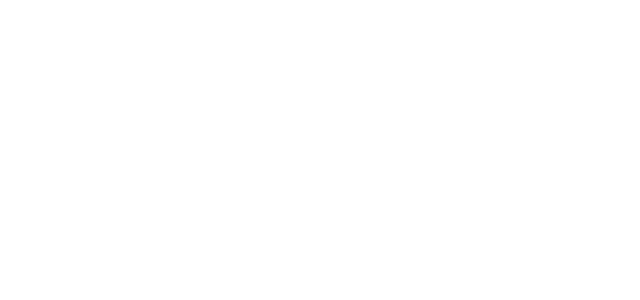
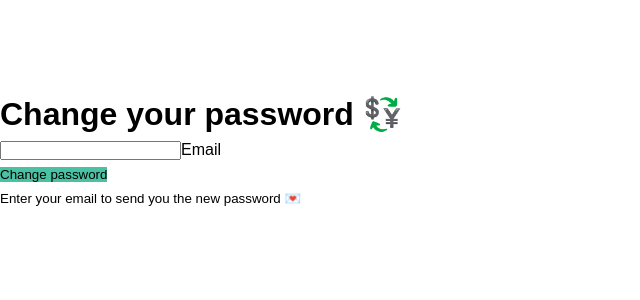
Before and after one commit to MrsGlou/Nails-Proyect, a React (Vite) app in the folder Frontend-NP/: page /platform/forgotpassword in a window 1280 px wide. Before the commit this address had no page. Shown: the top 300 px of the page, without its empty margins (0-640 px from the left). Built offline with nearby package versions, Linux system fonts and the light colour scheme.

Commit message:
login + forgotpassword

```diff
--- a/Frontend-NP/package.json
+++ b/Frontend-NP/package.json
@@ -21,7 +21,8 @@
     "react-dom": "^18.2.0",
     "react-hook-form": "^7.45.4",
     "react-router-dom": "^6.14.2",
-    "swal": "^0.1.0"
+    "swal": "^0.1.0",
+    "sweetalert2": "^11.7.22"
   },
   "devDependencies": {
     "@types/react": "^18.2.15",
--- a/Frontend-NP/src/App.jsx
+++ b/Frontend-NP/src/App.jsx
@@ -1,11 +1,9 @@
 import "./App.css";
 import { Outlet } from "react-router-dom";
-import Navbar from "./components/Navbar";
 
 function App() {
   return (
     <>
-      <Navbar />
       <main>
         <Outlet />
       </main>
--- a/Frontend-NP/src/components/Navbar.jsx
+++ b/Frontend-NP/src/components/Home/Navbar.jsx
@@ -24,6 +24,9 @@
       <NavLink to="/">
         <button className="btn_nav team">NUESTRO EQUIPO</button>
       </NavLink>
+      <NavLink to="/platform/login">
+        <button className="btn_nav bookAppoitnment">AREA EMPLEADO</button>
+      </NavLink>
       <NavLink to="/serviceselect">
         <button className="btn_nav bookAppoitnment">PEDIR CITA</button>
       </NavLink>
--- /dev/null
+++ b/Frontend-NP/src/hooks/useForgotPassword.jsx
@@ -0,0 +1,68 @@
+import Swal from "sweetalert2/dist/sweetalert2.all.js";
+
+export const useForgotPassword = (res, setRes, setForgotOk) => {
+  //! -------- 200 ={ updateUser: true, sendPassword: true}
+  if (res?.status == 200) {
+    if (res?.data?.sendPassword == true && res?.data?.updateUser == true) {
+      setForgotOk(() => true);
+      setRes(() => ({}));
+      Swal.fire({
+        icon: "success",
+        title: "Change password ok",
+        text: "Send email with your new password ✅",
+        showConfirmButton: false,
+        timer: 3000,
+      });
+    }
+  }
+
+  //! -------- 404 = { updateUser: false, sendPassword: true}
+  if (
+    res?.response?.data?.sendPassword == true &&
+    res?.response?.data?.updateUser == false
+  ) {
+    setRes(() => ({}));
+    Swal.fire({
+      icon: "error",
+      title: "Error send incorrect email",
+      text: "We don't change your password, your email isn't valid ❎",
+      showConfirmButton: false,
+      timer: 1500,
+    });
+  }
+  //! -------- 404 = 'User no register'
+
+  if (res?.response?.data?.includes("User not found")) {
+    setRes(() => ({}));
+    Swal.fire({
+      icon: "error",
+      title: "Oops...",
+      text: "Enter a valid email address ❎",
+      showConfirmButton: false,
+      timer: 3000,
+    });
+  }
+  //! -------- 404 = 'dont send email and dont update user'
+  if (res?.response?.data?.includes("Dont send email and dont update user")) {
+    setRes(() => ({}));
+    Swal.fire({
+      icon: "error",
+      title: "Oops...",
+      text: "No update password,  ❎ Try again, please",
+      showConfirmButton: false,
+      timer: 3000,
+    });
+  }
+
+  //! -------- 500 = interval server error
+  if (res?.response?.status == 500) {
+    setRes(() => ({}));
+    Swal.fire({
+      icon: "error",
+      title: "Oops...",
+      text: "Internal server error ❎, please try again ",
+      showConfirmButton: false,
+      timer: 1500,
+    });
+  }
+};
--- a/Frontend-NP/src/hooks/useLoginError.jsx
+++ b/Frontend-NP/src/hooks/useLoginError.jsx
@@ -26,7 +26,7 @@
 
   //Respuesta 404: Usuario o contraseña mal
 
-  if (res?.response?.data?.includes("password dont match")) {
+  if (res?.response?.data?.includes("Invalid password")) {
     setRes(() => {});
     Swal.fire({
       icon: "error",
@@ -38,7 +38,7 @@
   }
 
   //! ------------------- 404: 'User no register'
-  if (res?.response?.data?.includes("User no register")) {
+  if (res?.response?.data?.includes("User not found")) {
     Swal.fire({
       icon: "error",
       title: "Oops...",
--- a/Frontend-NP/src/main.jsx
+++ b/Frontend-NP/src/main.jsx
@@ -4,26 +4,35 @@
 import "./index.css";
 import { BrowserRouter, Routes, Route } from "react-router-dom";
 import Home from "./pages/Home.jsx";
-import SelectDate from "./pages/Appointment/SelectDate.jsx";
-import IntroduceData from "./pages/Appointment/IntroduceData.jsx";
 import VerifyAppointment from "./pages/Appointment/VerifyAppointment.jsx";
 import AppointmentForm from "./pages/AppointmentForm.jsx";
+import Login from "./pages/EmployeePortal/Login.jsx";
+import { AuthContextProvider } from "./contexts/authContext.jsx";
+import ForgotPassword from "./pages/EmployeePortal/ForgotPassword.jsx";
+import { Dashboard } from "./pages/EmployeePortal/Dashboard.jsx";
 
 ReactDOM.createRoot(document.getElementById("root")).render(
   <React.StrictMode>
     <BrowserRouter>
+      <AuthContextProvider>
         <Routes>
           <Route path="/" element={<App />}>
             <Route index element={<Home />} />
             <Route path="/serviceselect" element={<AppointmentForm />} />
-          <Route path="/servicehour" element={<SelectDate />} />
-          <Route path="/clientnew" element={<IntroduceData />} />
             <Route
               path="/verifyappointment/:id"
               element={<VerifyAppointment />}
             />
+
+            <Route path="/platform/login" element={<Login />} />
+            <Route path="/platform/dashboard" element={<Dashboard />} />
+            <Route
+              path="/platform/forgotpassword"
+              element={<ForgotPassword />}
+            />
           </Route>
         </Routes>
+      </AuthContextProvider>
     </BrowserRouter>
   </React.StrictMode>
 );
--- a/Frontend-NP/src/pages/EmployeePortal/Dashboard.jsx
+++ b/Frontend-NP/src/pages/EmployeePortal/Dashboard.jsx
@@ -0,0 +1,5 @@
+import React from "react";
+
+export const Dashboard = () => {
+  return <div>Dashboard</div>;
+};
--- a/Frontend-NP/src/pages/EmployeePortal/ForgotPassword.jsx
+++ b/Frontend-NP/src/pages/EmployeePortal/ForgotPassword.jsx
@@ -0,0 +1,70 @@
+import React, { useEffect, useState } from "react";
+import { useForm } from "react-hook-form";
+import { useForgotPassword } from "../../hooks/useForgotPassword";
+import { Navigate } from "react-router-dom";
+import { forgotPasswordUser } from "../../services/API_user/user.service";
+
+const ForgotPassword = () => {
+  const [res, setRes] = useState({});
+  const [send, setSend] = useState(false);
+  const [forgotOk, setForgotOk] = useState(false);
+  const { handleSubmit, register } = useForm();
+
+  const formSubmit = async (formData) => {
+    setSend(true);
+    setRes(await forgotPasswordUser(formData));
+    setSend(false);
+  };
+
+  //! 2) ----------------USEEFFECT QUE GESTIONA LA RES CON SUS ERRORES Y SUS 200
+  useEffect(() => {
+    console.log(res);
+    useForgotPassword(res, setRes, setForgotOk);
+  }, [res]);
+
+  //Reenviamos al login cuando le hemos enviado la cotnraseña
+  if (forgotOk) {
+    console.log("envio de la contraseña correcto");
+    return <Navigate to="/login" />;
+  }
+
+  return (
+    <>
+      <div className="form-wrap">
+        <h1>Change your password 💱</h1>
+
+        <form onSubmit={handleSubmit(formSubmit)}>
+          <div className="user_container form-group">
+            <input
+              className="input_user"
+              type="text"
+              id="email"
+              name="email"
+              autoComplete="false"
+              {...register("email", { required: true })}
+            />
+            <label htmlFor="custom-input" className="custom-placeholder">
+              Email
+            </label>
+          </div>
+
+          <div className="btn_container">
+            <button
+              className="btn"
+              type="submit"
+              disabled={send}
+              style={{ background: send ? "#49c1a388" : "#49c1a2" }}
+            >
+              Change password
+            </button>
+          </div>
+
+          <p className="bottom-text">
+            <small>Enter your email to send you the new password 💌</small>
+          </p>
+        </form>
+      </div>
+    </>
+  );
+};
+export default ForgotPassword;
--- a/Frontend-NP/src/pages/EmployeePortal/Login.jsx
+++ b/Frontend-NP/src/pages/EmployeePortal/Login.jsx
@@ -3,6 +3,7 @@
 import { loginUser } from "../../services/API_user/user.service";
 import { Link, Navigate } from "react-router-dom";
 import { useLoginError } from "../../hooks/useLoginError";
+import { useAuth } from "../../contexts/authContext";
 
 const Login = () => {
   const { handleSubmit, register } = useForm();
@@ -30,9 +31,9 @@
 
   if (loginOk) {
     if (res.data.user.check == false) {
-      return <Navigate to="/verifyCode" />;
+      return <Navigate to="/platform/verifyCode" />;
     } else {
-      return <Navigate to="/dashboard" />;
+      return <Navigate to="/platform/dashboard" />;
     }
   }
   return (
--- a/Frontend-NP/src/pages/Home.jsx
+++ b/Frontend-NP/src/pages/Home.jsx
@@ -1,10 +1,12 @@
 import Hero from "../components/Home/Hero";
 import Services from "../components/Home/Services";
 import ServicesTypes from "../components/Home/ServicesTypes";
+import Navbar from "../components/Home/Navbar";
 
 const Home = () => {
   return (
     <div>
+      <Navbar />
       <Hero />
       <Services />
       <ServicesTypes />
--- a/Frontend-NP/src/services/API_user/user.service.js
+++ b/Frontend-NP/src/services/API_user/user.service.js
@@ -1,9 +1,16 @@
 //import { updateToken } from "../../utils/updateToken";
 import { APIuser } from "./serviceApiUser.config";
 
-//---------LOGIN----------
+//--------- LOGIN ----------
 export const loginUser = async (formData) => {
   return APIuser.post("/user/login", formData)
     .then((res) => res)
     .catch((error) => error);
 };
+
+//--------- FORGOT PASSWORD ----------
+export const forgotPasswordUser = async (formData) => {
+  return APIuser.patch("/user/forgotpassword", formData)
+    .then((res) => res)
+    .catch((error) => error);
+};
```
Also changed, not shown: Frontend-NP/src/components/Home/Navbar.css (renamed from Frontend-NP/src/components/Navbar.css), 1 other file (tests, documents, lock files or other folders). Lines whose indentation alone changed are shown as unchanged.
